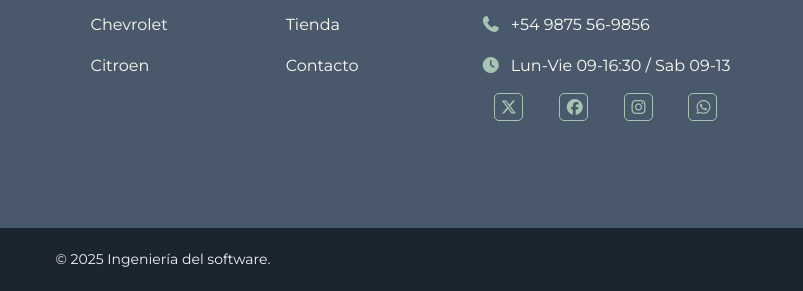
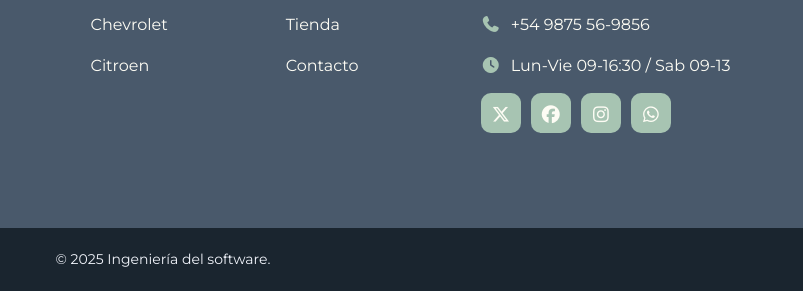
Before and after one commit to Pardinho10/ITSE, a plain HTML site: page Ingenieria del software 1/Atomotores/index.html in a window 1280 px wide. Shown: the part 1678-1969 px from the top of the page, 477-1280 px from the left. Drawn offline with nearby package versions, Linux system fonts and the light colour scheme; a web font is replaced by a local one.

Commit message:
se añadieron iconos en seccion footer 2

```diff
--- a/Ingenieria del software 1/Atomotores/index.html
+++ b/Ingenieria del software 1/Atomotores/index.html
@@ -537,22 +537,42 @@
           display: flex;
           justify-content: space-around;
           align-items: center;
-          gap: 10px;
+          gap: 15px;
           text-align: center;
+          margin-top: 15px;
         }
 
+        .ul-footer-icons li{
+          margin: 0;
+        }
+
+        .ul-footer-icons a {
+          display: flex;
+          justify-content: center;
+          align-items: center;
+          width: 40px;
+          height: 40px;
+          background-color: var(--verde-man);
+          border-radius: 10px;
+          transition: 0.3s all ease-in-out;
+          padding-top: 2px;
+}
+
         .ul-footer-icons i{
-          color: var(--verde-man);
-          padding: 5px 20px 5px 7px;
-          border: 1px solid var(--verde-man);
-          border-radius: 5px;
+          color: var(--blanco-f);
+          font-size: 18px;
+          margin: 0;
+          padding: 0;
+          border: none;
         }
-        .ul-footer-icons i:hover{
-          color: var(--orange);
-          padding: 5px 20px 5px 7px;
-          border: 1px solid var(--orange);
-          transition: 0.5s all linear;
 
+        .ul-footer-icons a:hover {
+          background-color: var(--orange);
+          transform: scale(1.1);
+        }
+
+        .ul-footer-icons a:hover i {
+          color: var(--blanco-f);
         }
 
 
@@ -731,6 +751,11 @@
         .tienda-container h1 {
           font-size: 28px;
         }
+      }
+
+      .ul-footer-icons {
+        justify-content: flex-start;
+        gap: 10px;
       }
 
       /* ----------------------------------------------- */
```
